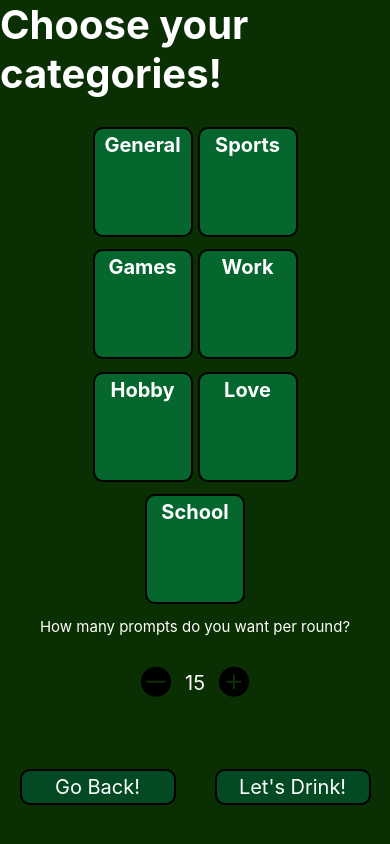
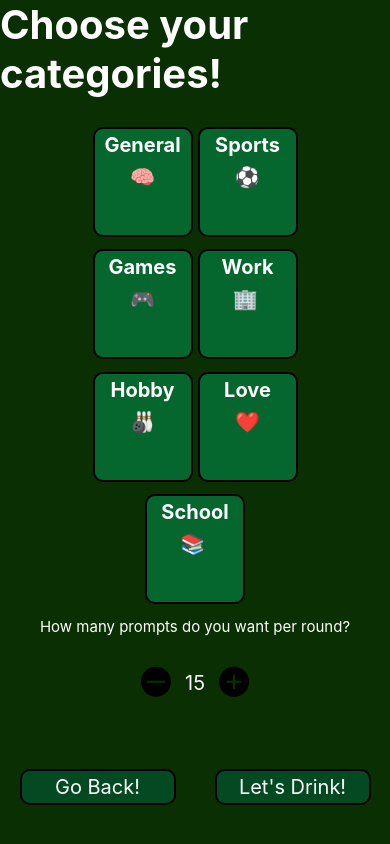
Before and after one commit to Daan0709/BoxFolder, a React Native app: screen /CategoryScreen in a window 390 px wide. Built offline with nearby package versions, Linux system fonts and the light colour scheme.

Commit message:
Cleaned up the stylesheet of Category.js, added emojis to the categories

```diff
--- a/app/components/Category.js
+++ b/app/components/Category.js
@@ -2,7 +2,7 @@ import React, {useState} from 'react';
 import {StyleSheet, Text, TouchableOpacity, View} from "react-native";
 import colors from "../config/colors";
 
-function Category({ title, initialCheck, handleToUpdate }) {
+function Category({ title, emoji, initialCheck, handleToUpdate }) {
 
     const [checked, setChecked] = useState(initialCheck);
 
@@ -16,11 +16,12 @@ function Category({ title, initialCheck, handleToUpdate }) {
     return (
         <TouchableOpacity onPress={switchCheck}>
             {checked ?
-                <View style={styles.category_checked}>
+                <View style={styles.category}>
                     <Text style={styles.boldText}>{title}</Text>
+                    <Text style={styles.boldText}>{emoji}</Text>
                 </View>
                 :
-                <View style={styles.category_unchecked}>
+                <View style={[styles.category, styles.unchecked]}>
                     <Text style={styles.normalText}>{title}</Text>
                 </View>
             }
@@ -29,18 +30,7 @@ function Category({ title, initialCheck, handleToUpdate }) {
 }
 
 const styles = StyleSheet.create({
-    category_unchecked: {
-        height: 110,
-        width: 100,
-        backgroundColor: colors.Tertiary,
-        borderWidth: 2,
-        borderColor: "black",
-        borderRadius: 10,
-        opacity: 0.5,
-        justifyContent: "center",
-        alignItems: "center",
-    },
-    category_checked: {
+    category: {
         height: 110,
         width: 100,
         backgroundColor: colors.Tertiary,
@@ -48,6 +38,10 @@ const styles = StyleSheet.create({
         borderColor: "black",
         borderRadius: 10,
         alignItems: "center",
+    },
+    unchecked: {
+        opacity: 0.5,
+        justifyContent: "center",
     },
     normalText: {
         padding: 4,
--- a/app/screens/CategoryScreen.js
+++ b/app/screens/CategoryScreen.js
@@ -10,9 +10,9 @@ import ForceMode from "../components/ForceMode";
 class CategoryScreen extends Component {
 
     state = {
-        categories: [{title: "General", checked: true}, {title: "Sports", checked: true}, {title: "Games", checked: true},
-                    {title: "Work", checked: true}, {title: "Hobby", checked: true},
-                    {title: "Love", checked: true}, {title: "School", checked: true}],
+        categories: [{title: "General", checked: true, emoji: "🧠"}, {title: "Sports", checked: true, emoji: "⚽️"}, {title: "Games", checked: true, emoji: "🎮"},
+                    {title: "Work", checked: true, emoji: "🏢 "}, {title: "Hobby", checked: true, emoji: "🎳"},
+                    {title: "Love", checked: true, emoji: "❤️"}, {title: "School", checked: true, emoji: "📚 "}],
         amountOfPrompts: 15
     };
 
@@ -79,7 +79,7 @@ class CategoryScreen extends Component {
 
                     <View style={styles.categoryContainer}>
                         {this.state.categories.map((category) => {
-                            return (<Category title={category.title} initialCheck={category.checked} key={category.title} handleToUpdate={this.handleCheck}/>)
+                            return (<Category title={category.title} emoji={category.emoji} initialCheck={category.checked} key={category.title} handleToUpdate={this.handleCheck}/>)
                         })}
                     </View>
 
```
